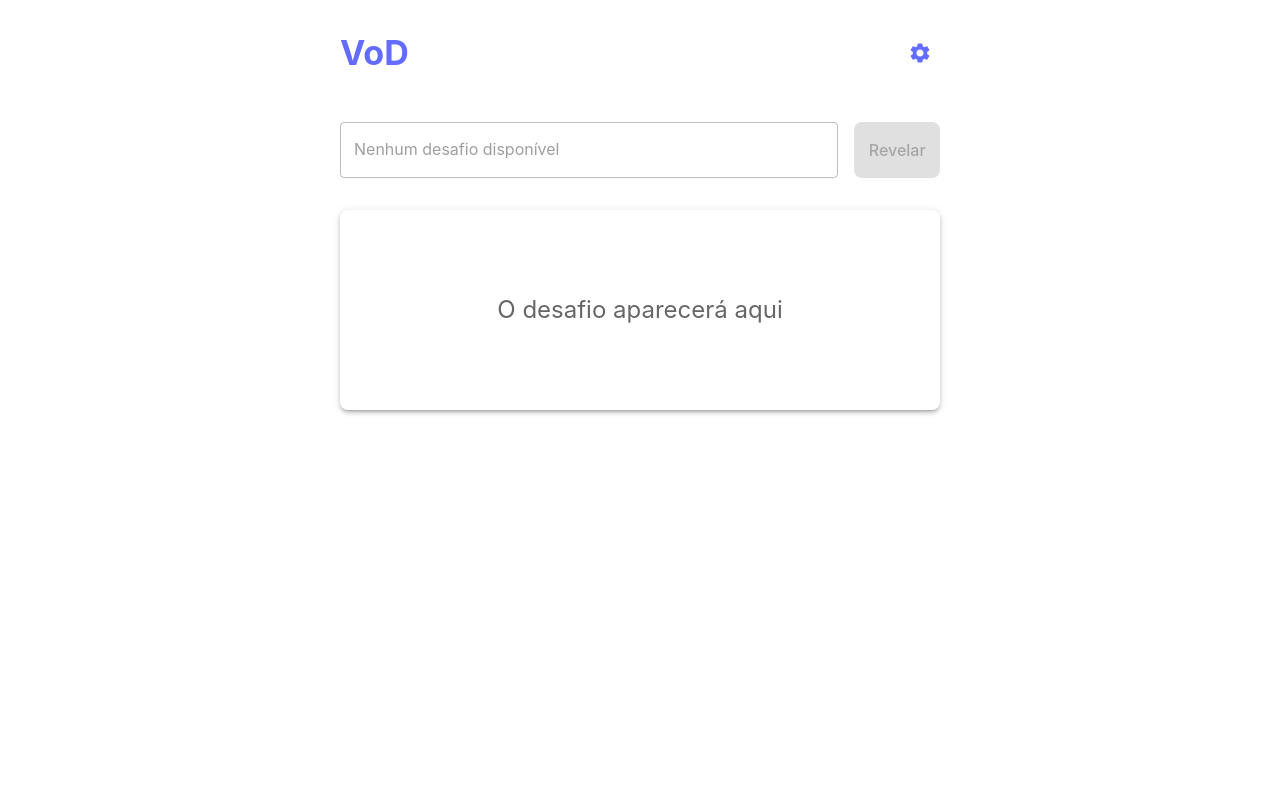
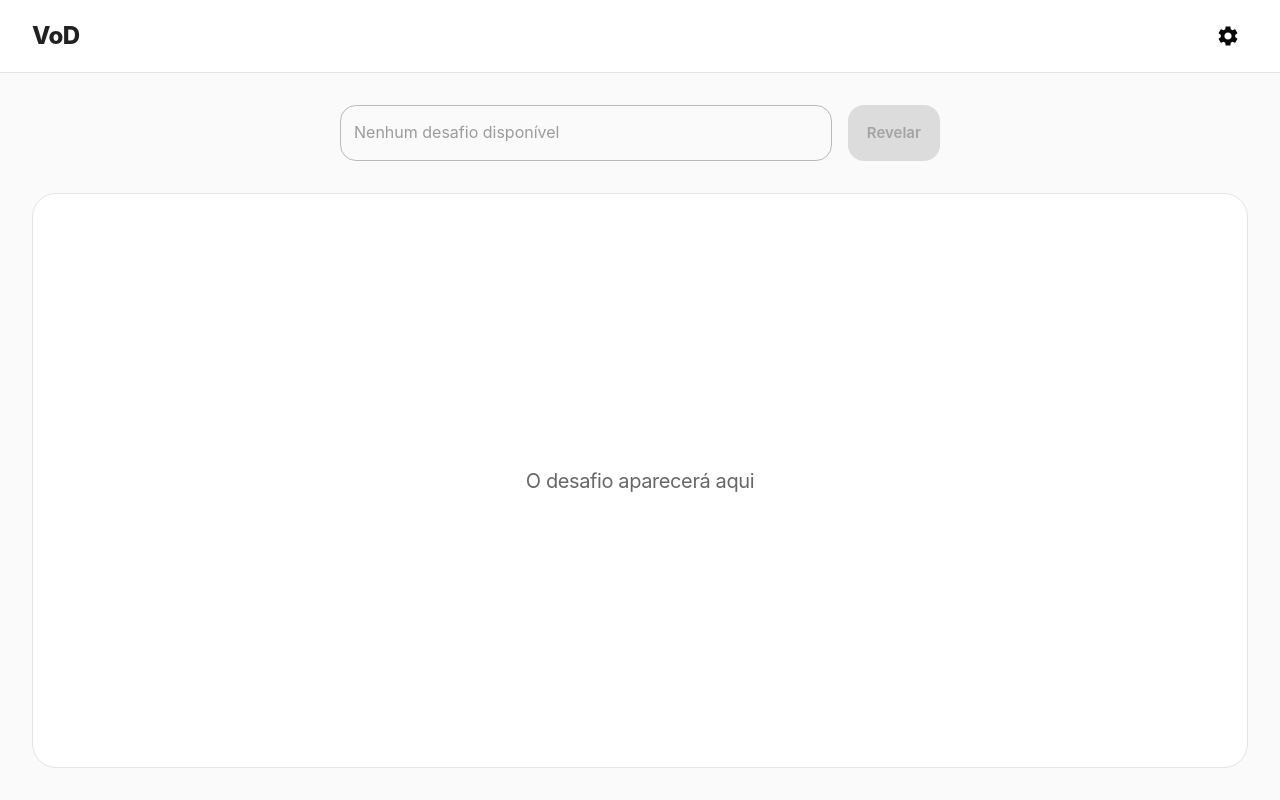
Before and after one commit to odutradev/vod, a React (Vite) app: page / in a window 1280 px wide. Built offline with nearby package versions, Linux system fonts and the light colour scheme; no server answers.

Commit message:
style: Redoing ui

```diff
--- a/src/pages/main/index.tsx
+++ b/src/pages/main/index.tsx
@@ -2,9 +2,9 @@ import { Settings as SettingsIcon } from '@mui/icons-material';
 import { IconButton } from '@mui/material';
 import { useState } from 'react';
 
+import { MainContainer, Header, ContentWrapper, Title } from './styles';
 import SettingsModal from './subcomponents/SettingsModal';
 import GameViewer from './subcomponents/GameViewer';
-import { MainContainer, Header, Title } from './styles';
 
 const Main = () => {
   const [isSettingsOpen, setIsSettingsOpen] = useState(false);
@@ -15,12 +15,14 @@ const Main = () => {
   return (
     <MainContainer>
       <Header>
-        <Title variant="h4">VoD</Title>
-        <IconButton onClick={handleOpenSettings} color="primary" aria-label="Configurações">
+        <Title variant="h5">VoD</Title>
+        <IconButton onClick={handleOpenSettings} color="primary">
           <SettingsIcon />
         </IconButton>
       </Header>
-      <GameViewer />
+      <ContentWrapper>
+        <GameViewer />
+      </ContentWrapper>
       <SettingsModal open={isSettingsOpen} onClose={handleCloseSettings} />
     </MainContainer>
   );
--- a/src/pages/main/styles.ts
+++ b/src/pages/main/styles.ts
@@ -2,24 +2,31 @@ import { styled } from '@mui/material/styles';
 import { Typography } from '@mui/material';
 
 export const MainContainer = styled('main')(({ theme }) => ({
+  width: '100vw',
+  height: '100dvh',
   display: 'flex',
   flexDirection: 'column',
-  alignItems: 'center',
-  minHeight: '100vh',
-  padding: theme.spacing(4),
   backgroundColor: theme.palette.background.default,
 }));
 
 export const Header = styled('header')(({ theme }) => ({
   display: 'flex',
+  alignItems: 'center',
   justifyContent: 'space-between',
-  alignItems: 'center',
-  width: '100%',
-  maxWidth: '600px',
-  marginBottom: theme.spacing(6),
+  padding: theme.spacing(2, 4),
+  borderBottom: `1px solid ${theme.palette.divider}`,
+  backgroundColor: theme.palette.background.paper,
+}));
+
+export const ContentWrapper = styled('section')(({ theme }) => ({
+  flex: 1,
+  display: 'flex',
+  padding: theme.spacing(4),
+  overflow: 'hidden',
 }));
 
 export const Title = styled(Typography)(({ theme }) => ({
-  fontWeight: 700,
-  color: theme.palette.primary.main,
+  fontWeight: 800,
+  letterSpacing: '-0.02em',
+  color: theme.palette.text.primary,
 }));
--- a/src/pages/main/subcomponents/GameViewer/index.tsx
+++ b/src/pages/main/subcomponents/GameViewer/index.tsx
@@ -19,50 +19,25 @@ const GameViewer = (_props: GameViewerProps) => {
 
   const handleReveal = (event: FormEvent) => {
     event.preventDefault();
-
-    if (!hasItems) {
-      toast.info(GAME_CONSTANTS.ERROR_NOT_FOUND);
-      return;
+    if (!hasItems) return toast.info(GAME_CONSTANTS.ERROR_NOT_FOUND);
+    const num = parseInt(inputNumber, 10);
+    if (isNaN(num) || num < minIndex || num > totalItems) return toast.warning(GAME_CONSTANTS.ERROR_OUT_OF_BOUNDS);
+    const found = items[num - 1];
+    if (!found) {
+      setCurrentDisplay(null);
+      return toast.info(GAME_CONSTANTS.ERROR_NOT_FOUND);
     }
-
-    const num = parseInt(inputNumber, 10);
-
-    if (isNaN(num) || num < minIndex || num > totalItems) {
-      toast.warning(GAME_CONSTANTS.ERROR_OUT_OF_BOUNDS);
-      return;
-    }
-
-    const targetIndex = num - 1;
-    const found = items[targetIndex];
-
-    if (!found) {
-      toast.info(GAME_CONSTANTS.ERROR_NOT_FOUND);
-      setCurrentDisplay(null);
-      return;
-    }
-
     setCurrentDisplay(found.text);
   };
 
   return (
     <ViewerContainer component="section">
       <FormContainer onSubmit={handleReveal}>
-        <TextField
-          fullWidth
-          type="number"
-          variant="outlined"
-          value={inputNumber}
-          disabled={!hasItems}
-          onChange={(e) => setInputNumber(e.target.value)}
-          inputProps={{ min: minIndex, max: totalItems }}
-          label={hasItems ? `Digite um número (${minIndex} a ${totalItems})` : 'Nenhum desafio disponível'}
-        />
-        <Button type="submit" variant="contained" color="primary" size="large" disabled={!hasItems}>
-          Revelar
-        </Button>
+        <TextField fullWidth type="number" variant="outlined" value={inputNumber} disabled={!hasItems} onChange={(e) => setInputNumber(e.target.value)} inputProps={{ min: minIndex, max: totalItems }} label={hasItems ? `Digite um número (${minIndex} a ${totalItems})` : 'Nenhum desafio disponível'} />
+        <Button type="submit" variant="contained" color="primary" size="large" disabled={!hasItems}>Revelar</Button>
       </FormContainer>
-      <ResultCard elevation={3} component="article">
-        <Typography variant="h5" color={currentDisplay ? 'textPrimary' : 'textSecondary'}>
+      <ResultCard component="article">
+        <Typography variant={currentDisplay ? "h3" : "h6"} color={currentDisplay ? 'textPrimary' : 'textSecondary'} sx={{ fontWeight: currentDisplay ? 800 : 400, wordBreak: 'break-word', letterSpacing: '-0.02em' }}>
           {currentDisplay ?? 'O desafio aparecerá aqui'}
         </Typography>
       </ResultCard>
--- a/src/pages/main/subcomponents/GameViewer/styles.ts
+++ b/src/pages/main/subcomponents/GameViewer/styles.ts
@@ -2,29 +2,30 @@ import { styled } from '@mui/material/styles';
 import { Paper, Box } from '@mui/material';
 
 export const ViewerContainer = styled(Box)(({ theme }) => ({
+  flex: 1,
   display: 'flex',
   flexDirection: 'column',
-  alignItems: 'center',
-  justifyContent: 'center',
   gap: theme.spacing(4),
-  width: '100%',
-  maxWidth: '600px',
+  height: '100%',
 }));
 
 export const FormContainer = styled('form')(({ theme }) => ({
   display: 'flex',
   gap: theme.spacing(2),
   width: '100%',
+  maxWidth: '600px',
+  alignSelf: 'center',
 }));
 
 export const ResultCard = styled(Paper)(({ theme }) => ({
-  padding: theme.spacing(4),
-  width: '100%',
-  minHeight: '200px',
+  flex: 1,
   display: 'flex',
   alignItems: 'center',
   justifyContent: 'center',
-  textAlign: 'center',
+  padding: theme.spacing(6),
+  borderRadius: theme.spacing(3),
+  border: `1px solid ${theme.palette.divider}`,
   backgroundColor: theme.palette.background.paper,
-  borderRadius: theme.shape.borderRadius * 2,
+  boxShadow: 'none',
+  overflow: 'auto',
 }));
--- a/src/pages/main/subcomponents/SettingsModal/styles.ts
+++ b/src/pages/main/subcomponents/SettingsModal/styles.ts
@@ -1,25 +1,33 @@
 import { styled } from '@mui/material/styles';
 import { Box } from '@mui/material';
 
+export const HeaderContainer = styled(Box)(({ theme }) => ({
+  display: 'flex',
+  alignItems: 'center',
+  justifyContent: 'space-between',
+  marginBottom: theme.spacing(3),
+}));
+
 export const ActionsContainer = styled(Box)(({ theme }) => ({
   display: 'flex',
-  flexWrap: 'wrap',
+  alignItems: 'center',
+  justifyContent: 'space-between',
+  padding: theme.spacing(2, 3),
+  borderTop: `1px solid ${theme.palette.divider}`,
+  backgroundColor: theme.palette.background.default,
+}));
+
+export const ActionGroup = styled(Box)(({ theme }) => ({
+  display: 'flex',
   gap: theme.spacing(1),
-  padding: theme.spacing(2),
-  paddingTop: 0,
 }));
 
 export const ContentContainer = styled(Box)(({ theme }) => ({
   display: 'flex',
   flexDirection: 'column',
-  gap: theme.spacing(2),
-  marginTop: theme.spacing(2),
+  padding: theme.spacing(3),
 }));
 
 export const HiddenInput = styled('input')({
   display: 'none',
 });
-
-export const Spacer = styled('div')({
-  flexGrow: 1,
-});
--- a/src/styles/globalStyles.ts
+++ b/src/styles/globalStyles.ts
@@ -6,6 +6,12 @@ const GlobalStyles = createGlobalStyle`
     margin: 0;
     padding: 0;
   }
+  html, body, #root {
+    width: 100%;
+    height: 100%;
+    overflow: hidden;
+    font-family: 'Inter', system-ui, sans-serif;
+  }
 `;
 
 export default GlobalStyles;
--- a/src/styles/theme.ts
+++ b/src/styles/theme.ts
@@ -3,121 +3,31 @@ import { createTheme } from '@mui/material/styles';
 export const lightTheme = createTheme({
   palette: {
     mode: 'light',
-    primary: {
-      main: '#646cff',
-      light: '#747bff',
-      dark: '#535bf2',
-    },
-    secondary: {
-      main: '#f50057',
-    },
-    background: {
-      default: '#ffffff',
-      paper: '#ffffff',
-    },
-    text: {
-      primary: 'rgba(0, 0, 0, 0.87)',
-      secondary: 'rgba(0, 0, 0, 0.6)',
-    },
+    primary: { main: '#09090b' },
+    secondary: { main: '#71717a' },
+    background: { default: '#fafafa', paper: '#ffffff' },
+    divider: '#e4e4e7',
   },
-  typography: {
-    fontFamily: [
-      'Inter',
-      'system-ui',
-      'Avenir',
-      'Helvetica',
-      'Arial',
-      'sans-serif',
-    ].join(','),
-    h1: {
-      fontSize: '3.2em',
-      fontWeight: 700,
-      lineHeight: 1.1,
-    },
-    h6: {
-      fontSize: '1em',
-      fontWeight: 500,
-    },
-  },
+  shape: { borderRadius: 16 },
+  typography: { fontFamily: 'Inter, system-ui, sans-serif' },
   components: {
-    MuiButton: {
-      styleOverrides: {
-        root: {
-          borderRadius: '8px',
-          fontSize: '1em',
-          fontWeight: 500,
-          padding: '0.6em 1.2em',
-          textTransform: 'none',
-          transition: 'border-color 0.25s',
-          '&:hover': {
-            borderColor: '#646cff',
-          },
-          '&:focus-visible': {
-            outline: '4px auto -webkit-focus-ring-color',
-          },
-        },
-      },
-    },
+    MuiButton: { styleOverrides: { root: { textTransform: 'none', fontWeight: 600, padding: '0.75rem 1.5rem', boxShadow: 'none' } } },
+    MuiPaper: { styleOverrides: { root: { backgroundImage: 'none' } } },
   },
 });
 
 export const darkTheme = createTheme({
   palette: {
     mode: 'dark',
-    primary: {
-      main: '#646cff',
-      light: '#747bff',
-      dark: '#535bf2',
-    },
-    secondary: {
-      main: '#f50057',
-    },
-    background: {
-      default: '#242424',
-      paper: '#1a1a1a',
-    },
-    text: {
-      primary: 'rgba(255, 255, 255, 0.87)',
-      secondary: 'rgba(255, 255, 255, 0.6)',
-    },
+    primary: { main: '#fafafa' },
+    secondary: { main: '#a1a1aa' },
+    background: { default: '#09090b', paper: '#18181b' },
+    divider: '#27272a',
   },
-  typography: {
-    fontFamily: [
-      'Inter',
-      'system-ui',
-      'Avenir',
-      'Helvetica',
-      'Arial',
-      'sans-serif',
-    ].join(','),
-    h1: {
-      fontSize: '3.2em',
-      fontWeight: 700,
-      lineHeight: 1.1,
-    },
-    h6: {
-      fontSize: '1em',
-      fontWeight: 500,
-    },
-  },
+  shape: { borderRadius: 16 },
+  typography: { fontFamily: 'Inter, system-ui, sans-serif' },
   components: {
-    MuiButton: {
-      styleOverrides: {
-        root: {
-          borderRadius: '8px',
-          fontSize: '1em',
-          fontWeight: 500,
-          padding: '0.6em 1.2em',
-          textTransform: 'none',
-          transition: 'border-color 0.25s',
-          '&:hover': {
-            borderColor: '#646cff',
-          },
-          '&:focus-visible': {
-            outline: '4px auto -webkit-focus-ring-color',
-          },
-        },
-      },
-    },
+    MuiButton: { styleOverrides: { root: { textTransform: 'none', fontWeight: 600, padding: '0.75rem 1.5rem', boxShadow: 'none' } } },
+    MuiPaper: { styleOverrides: { root: { backgroundImage: 'none' } } },
   },
 });
```
Also changed, not shown: src/pages/main/subcomponents/SettingsModal/index.tsx (+27 -44 lines).
